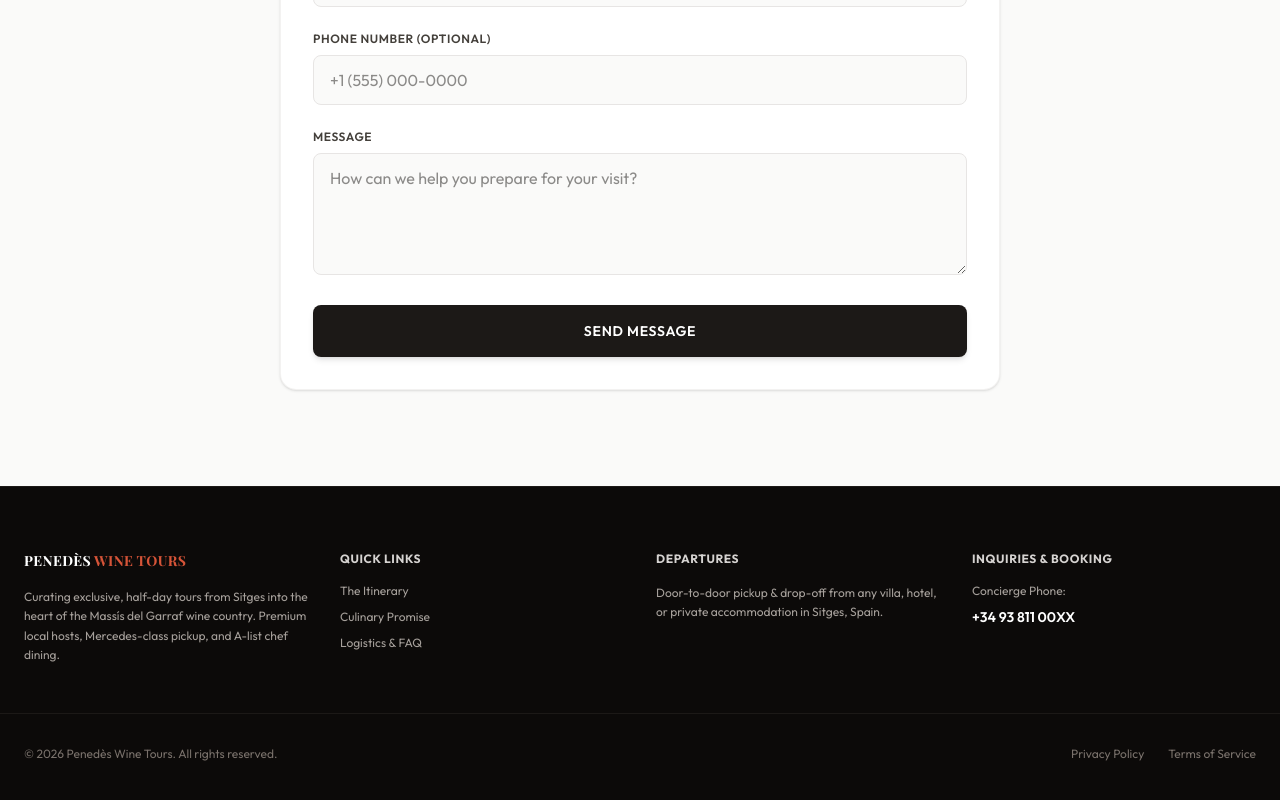
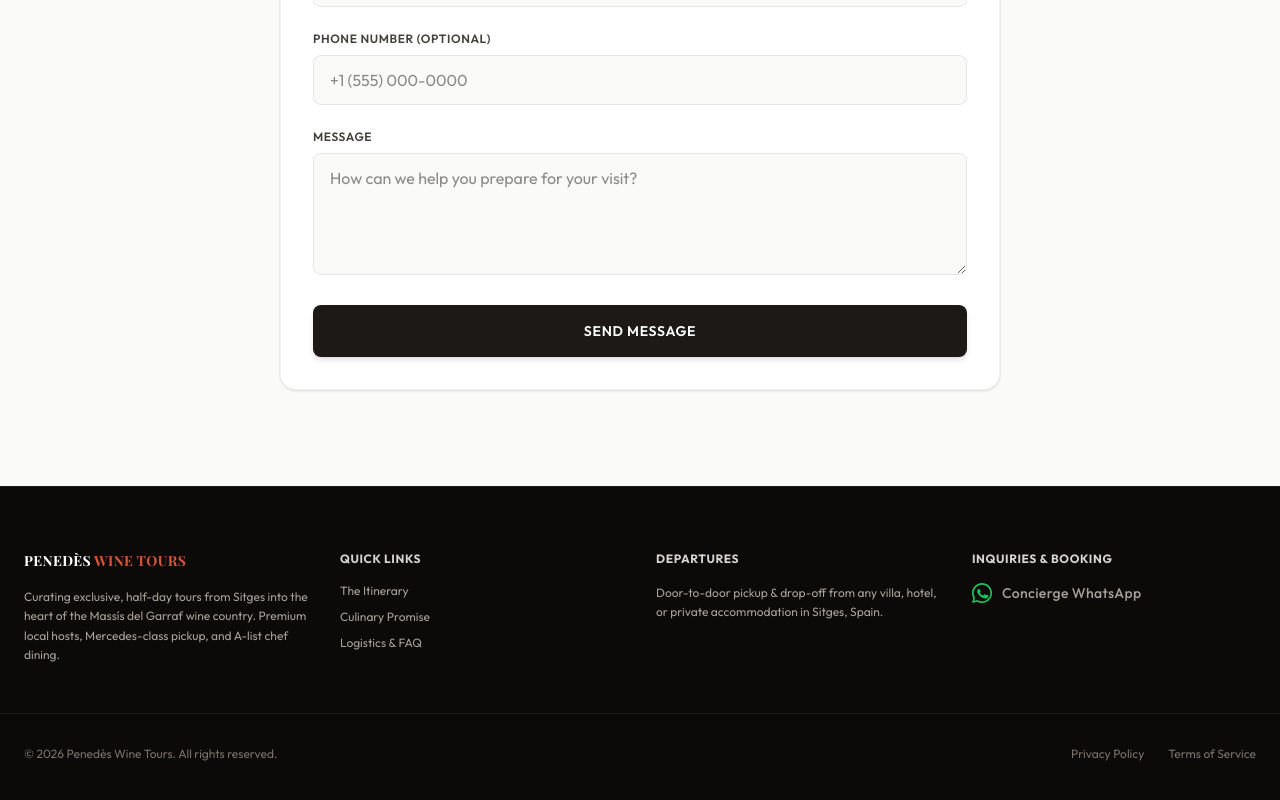
Before and after one commit to DAGarnish/penedeswinetours, a Next.js app: page / in a window 1280 px wide. Shown: the part 8096-8896 px from the top of the page. Built offline with nearby package versions, Linux system fonts and the light colour scheme; a web font is replaced by a local one.

Commit message:
Change concierge phone to WhatsApp button and obscure number

```diff
--- a/src/app/page.tsx
+++ b/src/app/page.tsx
@@ -621,9 +621,19 @@ export default function Home() {
 
           <div>
             <h4 className="text-xs uppercase font-bold tracking-wider text-stone-300 mb-4">Inquiries & Booking</h4>
-            <p className="text-xs text-stone-400 mb-2">Concierge Phone:</p>
-            <p className="text-sm font-semibold text-white mb-2">+34 93 811 00XX</p>
-
+            <button
+              onClick={() => {
+                const prefix = "34";
+                const num = "603904089";
+                window.open(`https://wa.me/${prefix}${num}`, '_blank');
+              }}
+              className="flex items-center space-x-2.5 text-stone-400 hover:text-white transition-colors group mt-2"
+            >
+              <svg className="w-5 h-5 text-[#25D366] opacity-90 group-hover:opacity-100 transition-opacity" fill="currentColor" viewBox="0 0 24 24">
+                <path d="M12.031 0C5.383 0 0 5.383 0 12.031c0 2.124.553 4.195 1.603 6.002L.031 24l6.105-1.603A11.968 11.968 0 0012.031 24c6.647 0 12.031-5.383 12.031-12.031S18.679 0 12.031 0zm0 21.969c-1.807 0-3.578-.485-5.124-1.401l-.367-.217-3.805.998.998-3.712-.238-.379A9.923 9.923 0 012.062 12.031c0-5.503 4.482-9.985 9.985-9.985 5.503 0 9.985 4.482 9.985 9.985s-4.482 9.969-9.985 9.969zm5.474-7.481c-.301-.151-1.782-.881-2.059-.982-.278-.101-.482-.151-.685.151-.202.301-.777.982-.953 1.183-.176.202-.352.227-.654.076-1.554-.78-2.686-1.41-3.694-2.835-.261-.368.261-.342.846-1.512.101-.202.05-.379-.026-.53-.076-.151-.685-1.654-.937-2.264-.246-.595-.494-.515-.685-.525-.176-.008-.379-.011-.581-.011-.202 0-.53.076-.807.379-.278.301-1.059 1.034-1.059 2.522 0 1.488 1.084 2.927 1.236 3.129.151.202 2.133 3.256 5.166 4.565 2.124.919 2.871.986 3.921.833 1.134-.165 2.502-.998 2.855-1.963.353-.965.353-1.792.247-1.963-.106-.171-.383-.272-.685-.423z"/>
+              </svg>
+              <span className="text-sm font-medium tracking-wide">Concierge WhatsApp</span>
+            </button>
           </div>
 
         </div>
```
